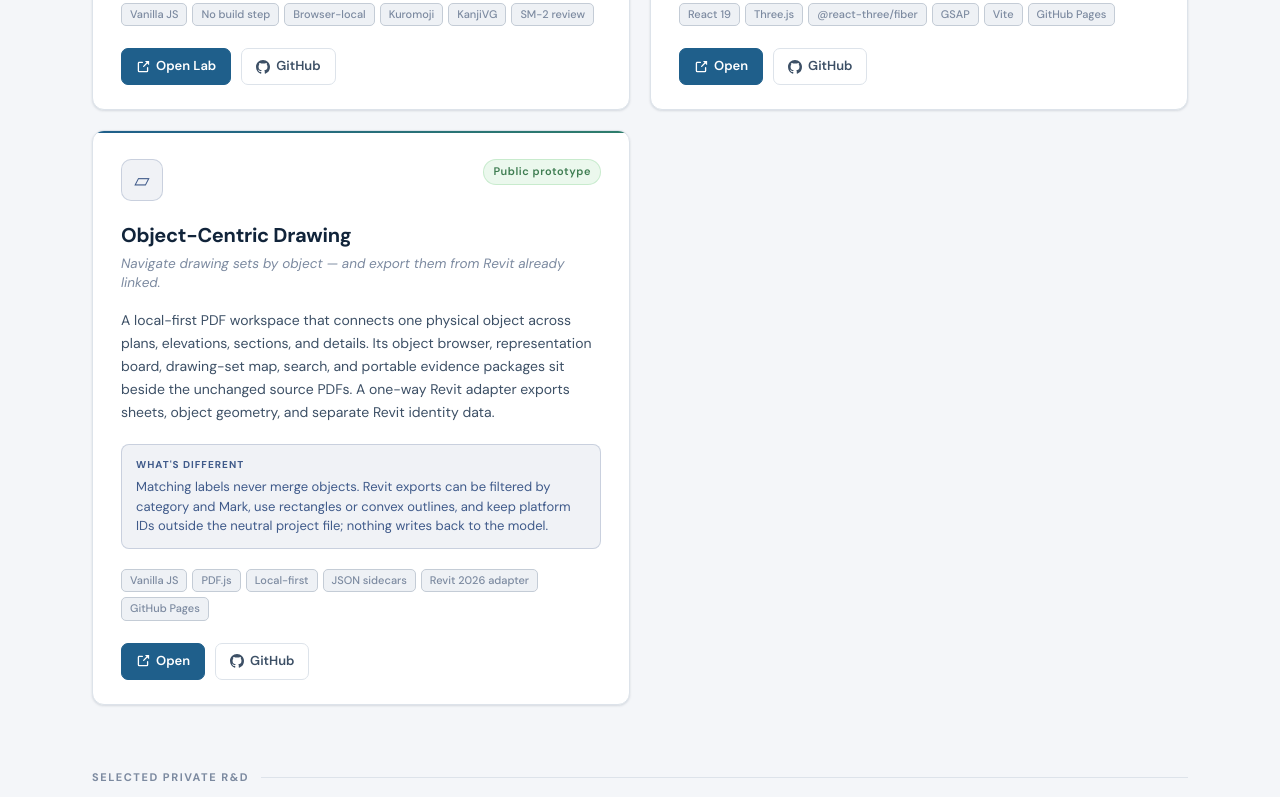
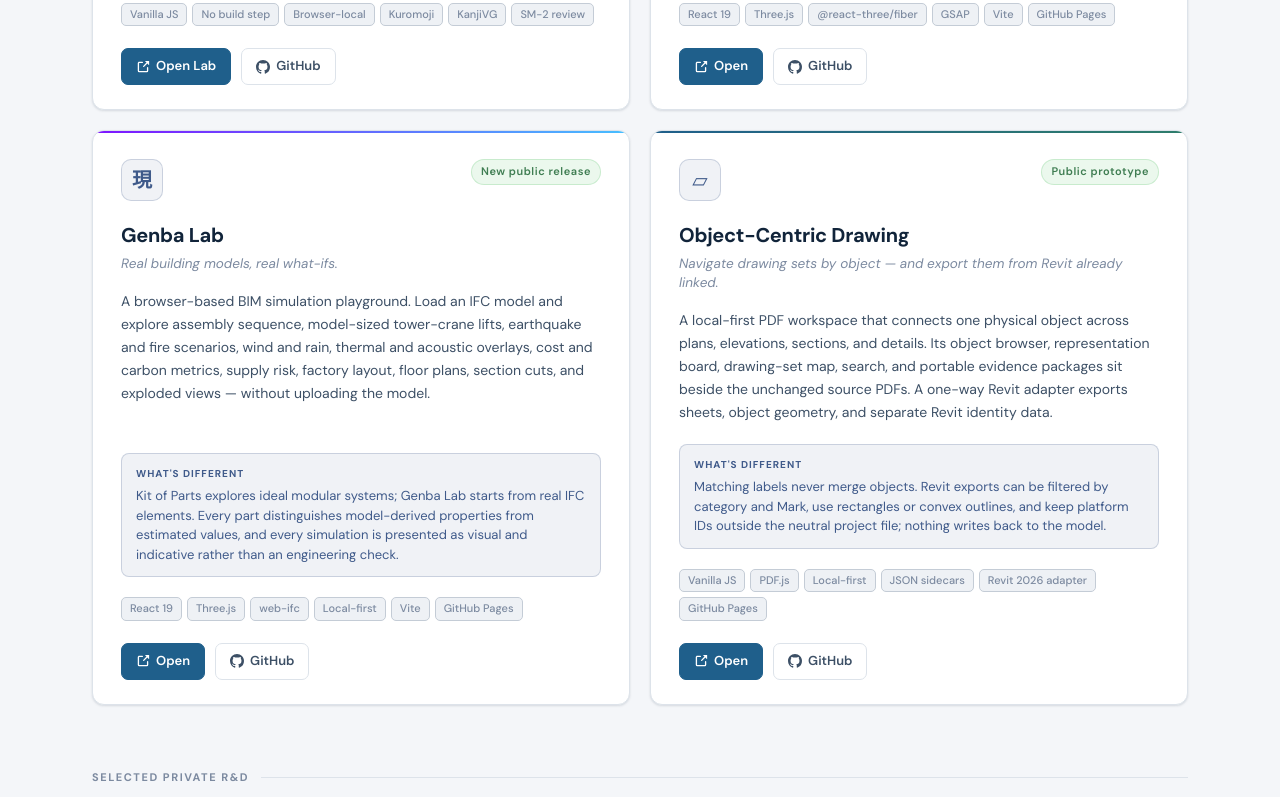
Before and after one commit to onuresen/onuresen.github.io, a plain HTML site: page index.html in a window 1280 px wide. Shown: the part 1578-2375 px from the top of the page. Drawn offline with Linux system fonts and the light colour scheme.

Commit message:
Add Genba Lab to public portfolio

```diff
--- a/index.html
+++ b/index.html
@@ -371,6 +371,10 @@
       background: linear-gradient(90deg, var(--accent2), #d6a45a);
     }
 
+    .card.genba::before {
+      background: linear-gradient(90deg, #7e14ff, #47bfff);
+    }
+
     .card.kotoba::before {
       background: linear-gradient(90deg, #a34848, #d77a67);
     }
@@ -438,6 +442,13 @@
     .card.kitofparts .card-icon {
       background: var(--amber-bg);
       border: 1px solid var(--amber-border);
+    }
+
+    .card.genba .card-icon {
+      background: var(--purple-bg);
+      border: 1px solid var(--purple-border);
+      color: var(--purple);
+      font-weight: 700;
     }
 
     .card.kotoba .card-icon {
@@ -556,6 +567,16 @@
 
     .card.kitofparts .callout-label {
       color: var(--amber);
+    }
+
+    .card.genba .callout {
+      background: var(--purple-bg);
+      border: 1px solid var(--purple-border);
+      color: var(--purple);
+    }
+
+    .card.genba .callout-label {
+      color: var(--purple);
     }
 
     .card.kotoba .callout {
@@ -1073,6 +1094,52 @@
         </div>
       </div>
 
+      <!-- GENBA LAB -->
+      <div class="card genba">
+        <div class="card-header">
+          <div class="card-icon">現</div>
+          <span class="card-status">New public release</span>
+        </div>
+        <div class="card-name">Genba Lab</div>
+        <div class="card-tagline">Real building models, real what-ifs.</div>
+        <p class="card-desc">
+          A browser-based BIM simulation playground. Load an IFC model and explore assembly
+          sequence, model-sized tower-crane lifts, earthquake and fire scenarios, wind and rain,
+          thermal and acoustic overlays, cost and carbon metrics, supply risk, factory layout,
+          floor plans, section cuts, and exploded views — without uploading the model.
+        </p>
+        <div class="callout">
+          <div class="callout-label">What's different</div>
+          Kit of Parts explores ideal modular systems; Genba Lab starts from real IFC elements.
+          Every part distinguishes model-derived properties from estimated values, and every
+          simulation is presented as visual and indicative rather than an engineering check.
+        </div>
+        <div class="tech-row">
+          <span class="tech">React 19</span>
+          <span class="tech">Three.js</span>
+          <span class="tech">web-ifc</span>
+          <span class="tech">Local-first</span>
+          <span class="tech">Vite</span>
+          <span class="tech">GitHub Pages</span>
+        </div>
+        <div class="card-actions">
+          <a class="action-btn primary" href="https://onuresen.github.io/Genba-Lab/" target="_blank" rel="noopener">
+            <svg viewBox="0 0 16 16" fill="currentColor">
+              <path
+                d="M10.604 1h4.146a.25.25 0 0 1 .25.25v4.146a.25.25 0 0 1-.427.177L13.03 4.03 9.28 7.78a.751.751 0 0 1-1.042-.018.751.751 0 0 1-.018-1.042l3.75-3.75-1.543-1.543A.25.25 0 0 1 10.604 1zM3.75 2h3.5a.75.75 0 0 1 0 1.5h-3.5a.25.25 0 0 0-.25.25v8.5c0 .138.112.25.25.25h8.5a.25.25 0 0 0 .25-.25v-3.5a.75.75 0 0 1 1.5 0v3.5A1.75 1.75 0 0 1 12.25 14h-8.5A1.75 1.75 0 0 1 2 12.25v-8.5C2 2.784 2.784 2 3.75 2z" />
+            </svg>
+            Open
+          </a>
+          <a class="action-btn" href="https://github.com/onuresen/Genba-Lab" target="_blank" rel="noopener">
+            <svg viewBox="0 0 16 16" fill="currentColor">
+              <path
+                d="M8 0C3.58 0 0 3.58 0 8c0 3.54 2.29 6.53 5.47 7.59.4.07.55-.17.55-.38 0-.19-.01-.82-.01-1.49-2.01.37-2.53-.49-2.69-.94-.09-.23-.48-.94-.82-1.13-.28-.15-.68-.52-.01-.53.63-.01 1.08.58 1.23.82.72 1.21 1.87.87 2.33.66.07-.52.28-.87.51-1.07-1.78-.2-3.64-.89-3.64-3.95 0-.87.31-1.59.82-2.15-.08-.2-.36-1.02.08-2.12 0 0 .67-.21 2.2.82.64-.18 1.32-.27 2-.27.68 0 1.36.09 2 .27 1.53-1.04 2.2-.82 2.2-.82.44 1.1.16 1.92.08 2.12.51.56.82 1.27.82 2.15 0 3.07-1.87 3.75-3.65 3.95.29.25.54.73.54 1.48 0 1.07-.01 1.93-.01 2.2 0 .21.15.46.55.38A8.013 8.013 0 0 0 16 8c0-4.42-3.58-8-8-8z" />
+            </svg>
+            GitHub
+          </a>
+        </div>
+      </div>
+
       <!-- OBJECT-CENTRIC DRAWING -->
       <div class="card objdraw">
         <div class="card-header">
@@ -1260,7 +1327,6 @@
         <span class="more-pill">Porta Logic</span>
         <span class="more-pill">API Drift Radar Core</span>
         <span class="more-pill">OneLab</span>
-        <span class="more-pill">Kit of Parts IFC</span>
         <span class="more-pill">AI Orchestration</span>
       </div>
     </div>
```
Also changed, not shown: 1 other file.
